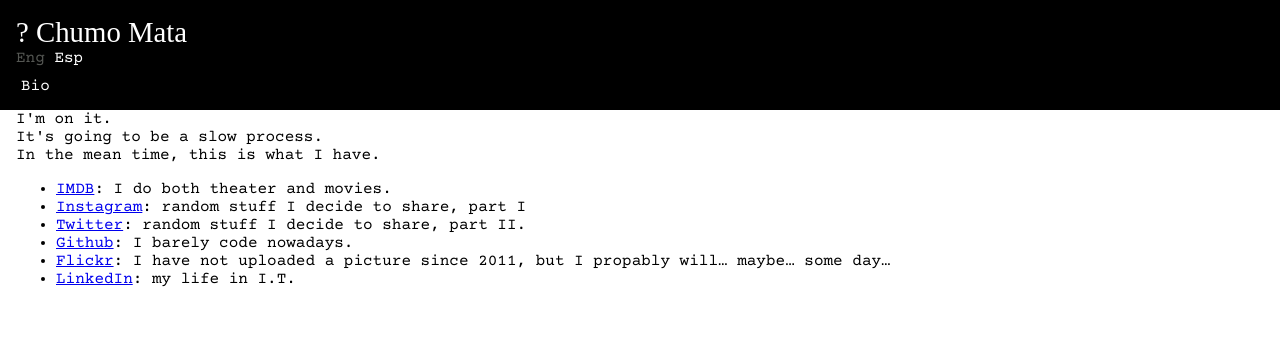
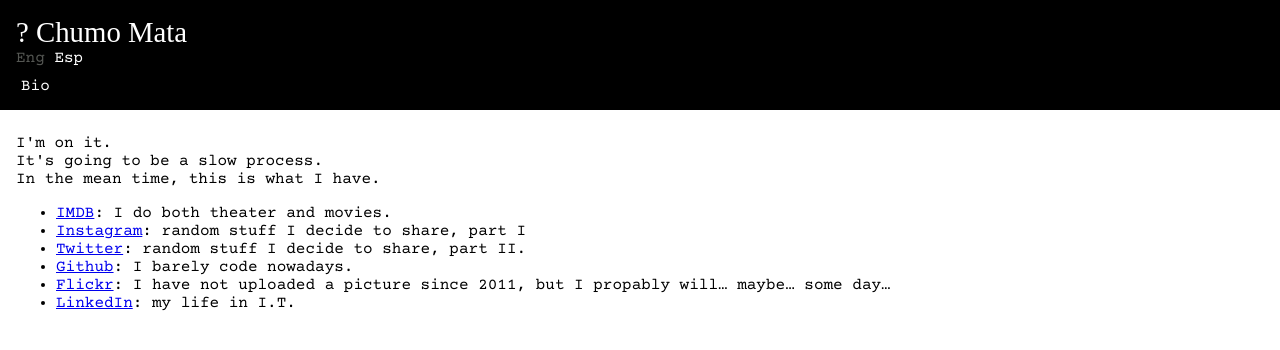
Before and after one commit to jmchuma/jmchuma.github.com, a Jekyll site: the page built from en/index.html, in a window 1280 px wide. Shown: the top 350 px of the page. Built offline with Jekyll 4.4.1, drawn with Linux system fonts in a browser that asks for light colours; some web fonts are replaced.

Commit message:
Separate main content from menu

```diff
--- a/css/style.css
+++ b/css/style.css
@@ -46,6 +46,7 @@ nav#mainmenu li#current-page {
 /* 2. Main Content */
 main {
 	margin: 0em 1em;
+	padding-top: 1.5em;
 }
 
 /* The default style in some browsers creates a gap
```
